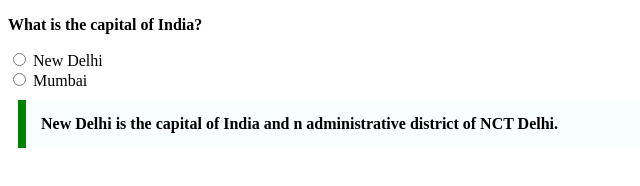
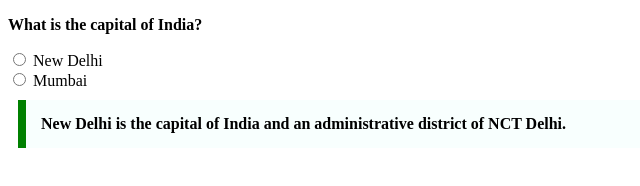
Before and after one commit to acciojob/trivia-Sanjeevlakra, a website: page main.html in a window 1280 px wide. Shown: the full height of the page, 0-640 px from the left. Drawn offline with Linux system fonts and the light colour scheme.

Commit message:
created a submission

```diff
--- a/main.html
+++ b/main.html
@@ -16,7 +16,8 @@
 		<input type="radio" id="mumbai" name="city" value="Mumbai">
 		<label for="mumbai">Mumbai</label>
 
-		<p class="para">New Delhi is the capital of India and n administrative district of NCT Delhi.</p>
+		<p class="para">New Delhi is the capital of India and an administrative district of NCT Delhi.</p>
+		<blockquote cite="https://en.wikipedia.org/wiki/New_Delhi"> </blockquote>
 
 	</div>
     <script type="text/javascript" src="./script.js">
```
